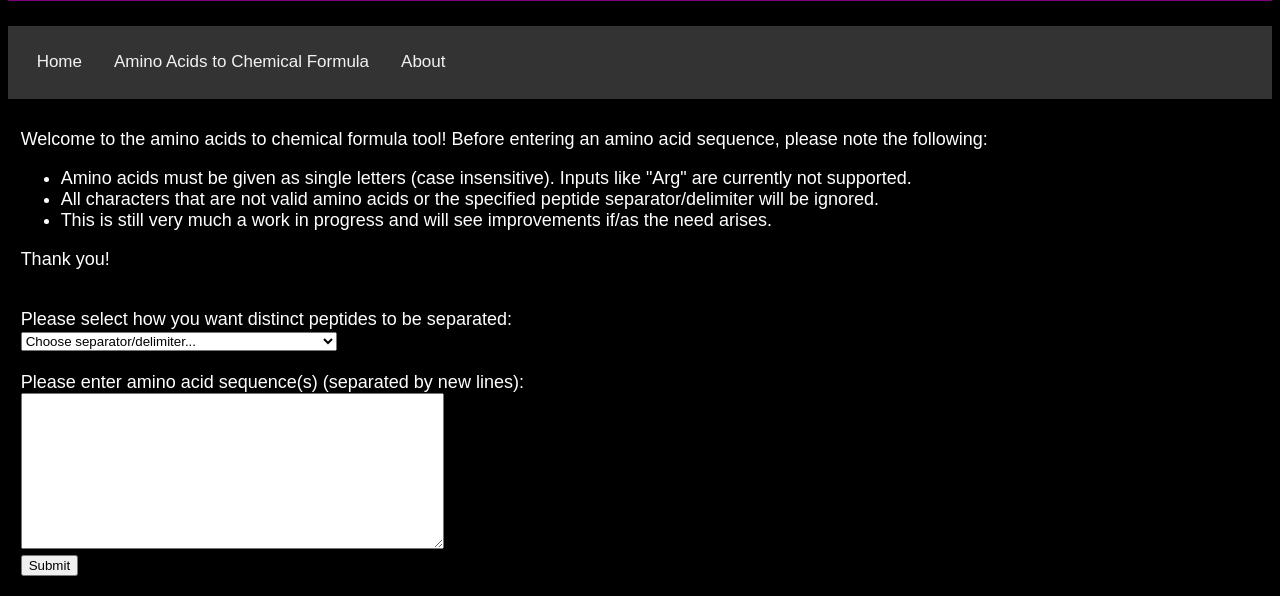
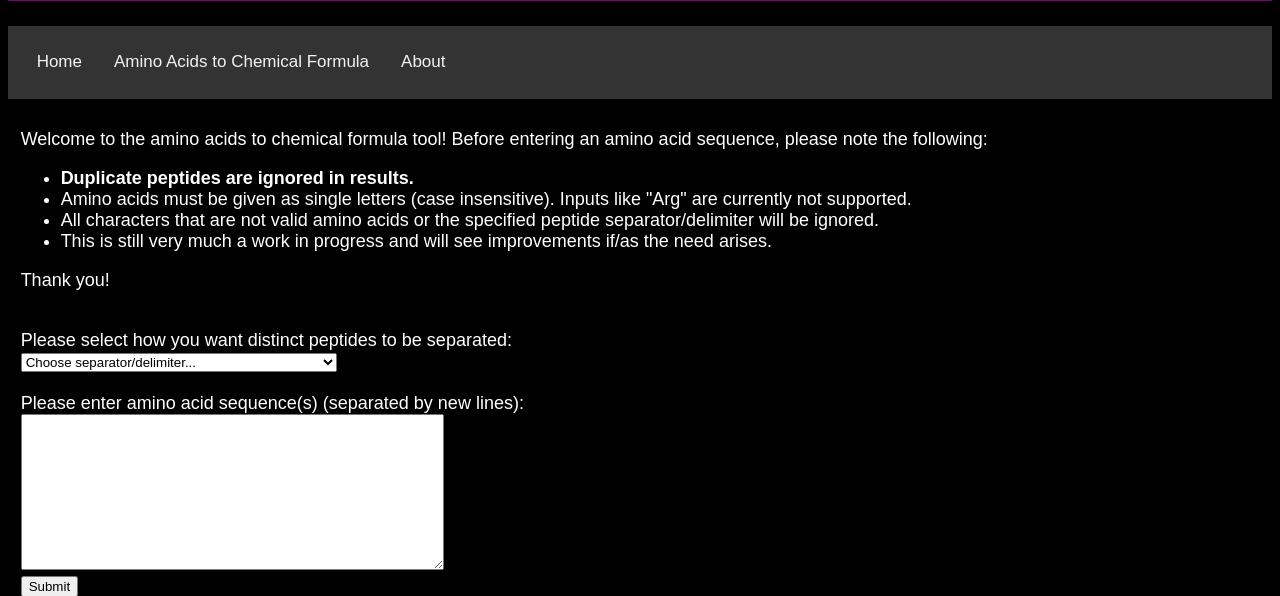
Before and after one commit to christineiym/simple-proteomics-tools, a Flask app: page /amino_acids_to_chemical_formula in a window 1280 px wide. Shown: the part 211-807 px from the top of the page. Run offline with Flask 2, Linux system fonts and the light colour scheme.

Commit message:
duplicates ignored disclaimer

```diff
--- a/templates/amino_acids_to_chemical_formula.html
+++ b/templates/amino_acids_to_chemical_formula.html
@@ -5,6 +5,7 @@
   <p>
     Welcome to the amino acids to chemical formula tool! Before entering an amino acid sequence, please note the following:
     <ul>
+      <li><b>Duplicate peptides are ignored in results.</b></li>
       <li>Amino acids must be given as single letters (case insensitive). Inputs like "Arg" are currently not supported.</li>
       <li>All characters that are not valid amino acids or the specified peptide separator/delimiter will be ignored.</li>
       <li>This is still very much a work in progress and will see improvements if/as the need arises.</li>
```
